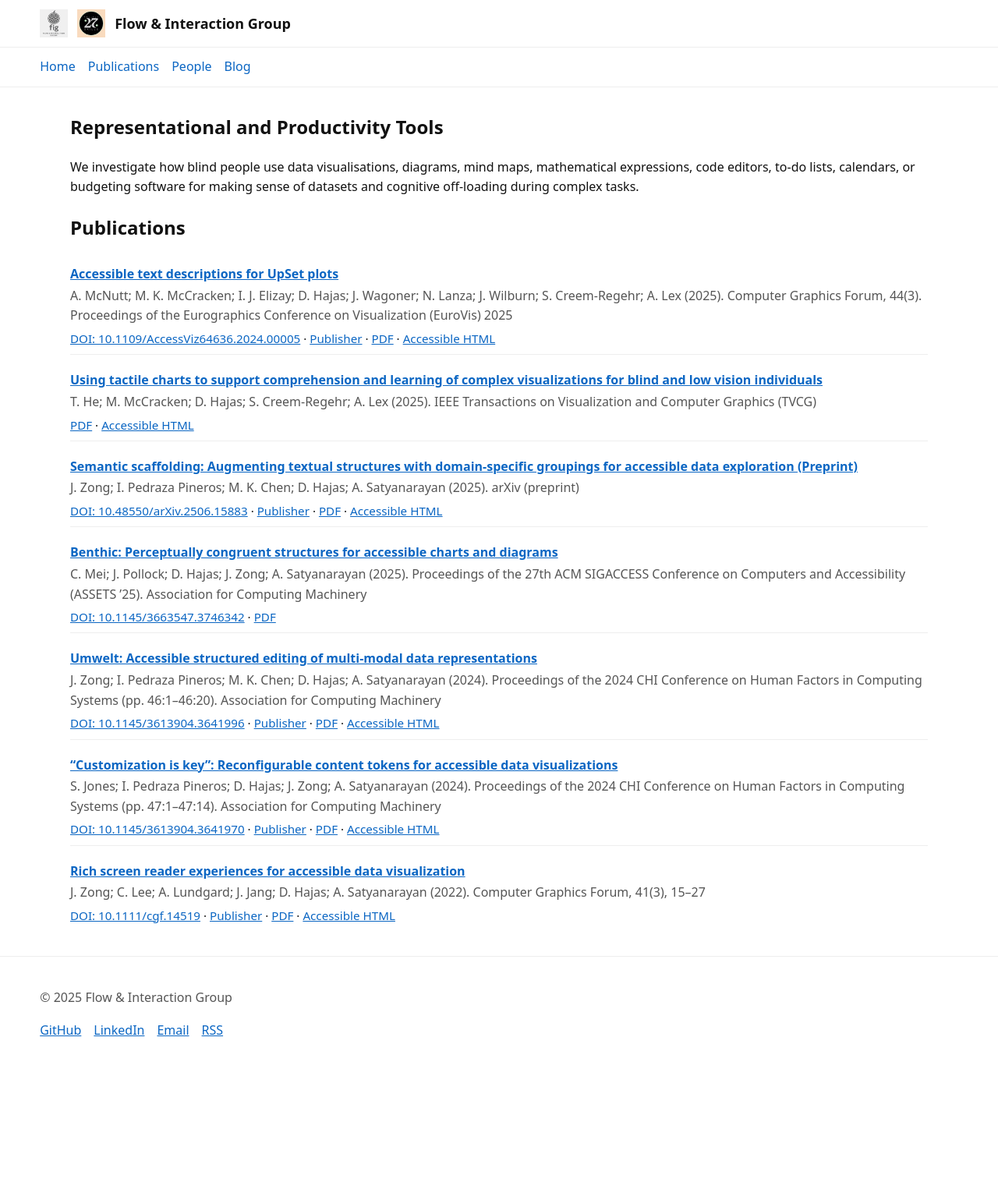
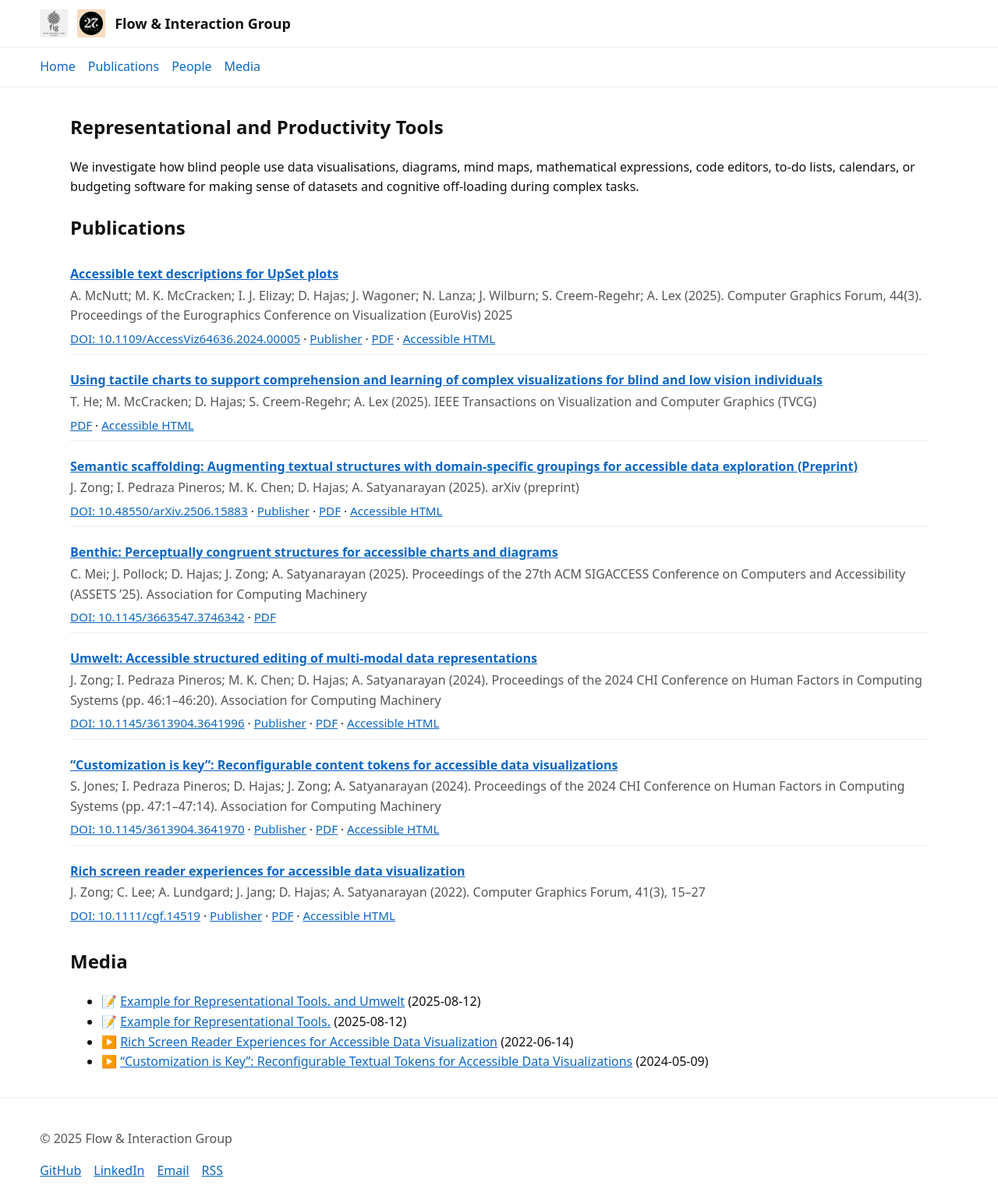
Before and after one commit to dh256git/website, a Jekyll site: the page built from _themes/representational-productivity-tools.md, in a window 1280 px wide. Shown: the whole page at 78% size. Built offline with Jekyll 4.4.1, drawn with Linux system fonts in a browser that asks for light colours; before the commit the page ends 1358 px from its top, so only the background shows below that.

Commit message:
Added a bunch of media related code and example items to test it out.

```diff
--- a/_config.yml
+++ b/_config.yml
@@ -19,6 +19,12 @@ collections:
   projects:
     output: true
     permalink: /projects/:slug/
+  podcasts:
+    output: true
+    permalink: /media/podcasts/:slug/
+  videos:
+    output: true
+    permalink: /media/videos/:slug/
 
 defaults:
   - scope: { path: "", type: "posts" }
@@ -28,6 +34,10 @@ defaults:
   - scope: { path: "", type: "publications" }
     values: { layout: publication }
   - scope: { path: "" }
+    values: { layout: default }
+  - scope: { path: "", type: "podcasts" }
+    values: { layout: default }
+  - scope: { path: "", type: "videos" }
     values: { layout: default }
 
 plugins:
@@ -43,3 +53,4 @@ exclude:
   - README.md
   - Gemfile
   - Gemfile.lock
+excerpt_separator: "<!--more-->"
--- a/_data/navigation.yml
+++ b/_data/navigation.yml
@@ -4,5 +4,5 @@
   url: /publications/
 - title: People
   url: /people/
-- title: Blog
-  url: /blog/
+- title: Media
+  url: /media/
--- a/_layouts/theme.html
+++ b/_layouts/theme.html
@@ -59,7 +59,8 @@ layout: default
   </section>
   {% endif %}
 
-  {%- comment -%} Posts & media linked by tag {%- endcomment -%}
+{% assign theme_key = page.slug | default: page.title | slugify %}
+
 {% assign related_posts = "" | split: "" %}
 {% for post in site.posts %}
   {% assign tagbag = post.tags | default: empty | join: " " | slugify %}
@@ -67,17 +68,37 @@ layout: default
     {% assign related_posts = related_posts | push: post %}
   {% endif %}
 {% endfor %}
-  {% if related_posts.size > 0 %}
+
+{% assign related_podcasts = "" | split: "" %}
+{% for p in site.podcasts %}
+  {% assign tagbag = p.tags | default: empty | join: " " | slugify %}
+  {% if tagbag contains theme_key %}
+    {% assign related_podcasts = related_podcasts | push: p %}
+  {% endif %}
+{% endfor %}
+
+{% assign related_videos = "" | split: "" %}
+{% for v in site.videos %}
+  {% assign tagbag = v.tags | default: empty | join: " " | slugify %}
+  {% if tagbag contains theme_key %}
+    {% assign related_videos = related_videos | push: v %}
+  {% endif %}
+{% endfor %}
+
+{% assign any_media = related_posts.size | plus: related_podcasts.size | plus: related_videos.size %}
+{% if any_media > 0 %}
 <section aria-labelledby="media-h">
   <h2 id="media-h">Media</h2>
   <ul>
     {% for post in related_posts %}
-        <li>
-          <a href="{{ post.url | relative_url }}">{{ post.title }}</a>
-          <time datetime="{{ post.date | date_to_xmlschema }}">({{ post.date | date: "%Y-%m-%d" }})</time>
-        </li>
+      <li>📝 <a href="{{ post.url | relative_url }}">{{ post.title }}</a> <time datetime="{{ post.date | date_to_xmlschema }}">({{ post.date | date: "%Y-%m-%d" }})</time></li>
+    {% endfor %}
+    {% for p in related_podcasts %}
+      <li>🎧 <a href="{{ p.url | relative_url }}">{{ p.title }}</a> <time datetime="{{ p.date | date_to_xmlschema }}">({{ p.date | date: "%Y-%m-%d" }})</time></li>
+    {% endfor %}
+    {% for v in related_videos %}
+      <li>▶️ <a href="{{ v.url | relative_url }}">{{ v.title }}</a> <time datetime="{{ v.date | date_to_xmlschema }}">({{ v.date | date: "%Y-%m-%d" }})</time></li>
     {% endfor %}
   </ul>
 </section>
 {% endif %}
-</article>
--- /dev/null
+++ b/_posts/2025-08-12-example-post-1.md
@@ -0,0 +1,6 @@
+---
+title: Example for Representational Tools.
+tags: [representational-productivity-tools]
+---
+
+We’ve launched the Flow & Interaction Group website.
--- /dev/null
+++ b/_posts/2025-08-12-example-post-2.md
@@ -0,0 +1,7 @@
+---
+title: Example for Representational Tools. and Umwelt
+tags: [representational-productivity-tools]
+related_publications: [umwelt-chi-2024]
+---
+
+We’ve launched the Flow & Interaction Group website.
--- /dev/null
+++ b/_videos/Customisation-is-Key.md
@@ -0,0 +1,9 @@
+---
+title: "“Customization is Key”: Reconfigurable Textual Tokens for Accessible Data Visualizations"
+date: 2024-05-09
+youtube_id: 069WB8f90r0
+youtube_title: "CHI 2024 Talk: “Customization is Key”: Reconfigurable Textual Tokens for Accessible Data Visualizations"
+tags: [representational-productivity-tools]
+related_publications: [customization-is-key-chi-2024]
+summary: This pre-recorded conference talk introduces how reconfigurable text-to-speech description tokens enable screen reader users to customise their reading experience during data exploration. .
+---
--- /dev/null
+++ b/_videos/Rich-Screen-Reader-Experiences-for-Accessible-Data-Visualization.md
@@ -0,0 +1,9 @@
+---
+title: Rich Screen Reader Experiences for Accessible Data Visualization
+date: 2022-06-14
+youtube_id: oc4GQNM7tUw
+youtube_title: "EuroVis 2022 Talk: Rich Screen Reader Experiences for Accessible Data Visualization"
+tags: [representational-productivity-tools]
+related_publications: [rich-sr-experiences-cgf-2022]
+summary: This pre-recorded conference talk introduces the design space relevant to rich screen reader experiences, during the interaction with data visualisations embedded in web content.
+---
--- a/assets/css/main.scss
+++ b/assets/css/main.scss
@@ -23,6 +23,13 @@ a { color: var(--link); }
 }
 .skip-link:focus {
   left: 0; top: 0; background: #fff; border: 2px solid var(--accent); padding: .5rem 1rem; z-index: 1000;
+}
+
+/* Visually hidden (screen reader only) */
+.sr-only {
+  position: absolute; width: 1px; height: 1px;
+  padding: 0; margin: -1px; overflow: hidden;
+  clip: rect(0,0,0,0); white-space: nowrap; border: 0;
 }
 
 /* Header */
@@ -115,3 +122,66 @@ a { color: var(--link); }
   .person-photo { width: 72px; height: 72px; }
   /* no need to size the img explicitly here; it already fills the container */
 }
+
+/* Media lists */
+.media-list, .post-list { list-style: none; margin: 0; padding: 0; display: grid; gap: 1.25rem; }
+.media-item, .post-item { padding: 0 0 1.25rem; border-bottom: 1px solid #eee; }
+.media-item:last-child, .post-item:last-child { border-bottom: 0; }
+.media-title, .post-list .post-title { margin: 0 0 .25rem; font-size: 1.125rem; }
+.media-summary, .post-excerpt { margin: .5rem 0 0; color: var(--fg); }
+.post-meta { margin: 0; color: var(--muted); }
+
+/* Responsive embeds */
+.embed-16x9 { position: relative; width: 100%; aspect-ratio: 16 / 9; background: #000; }
+.embed-16x9 iframe { position: absolute; inset: 0; width: 100%; height: 100%; border: 0; }
+
+/* Audio */
+.audio-player { margin: 1rem 0; }
+.audio-player audio { width: 100%; display: block; }
+
+/* Tag pill (if not already) */
+.tag-badge { display: inline-block; padding: .125rem .5rem; border: 1px solid #e5e5e5; border-radius: 999px; font-size: .85rem; }
+
+/* Post layout */
+.post-header { margin-bottom: 1rem; }
+.post .post-title {            /* overrides list size if needed */
+  margin: 0 0 .25rem;
+  font-size: 1.75rem;
+  line-height: 1.2;
+}
+.post .post-meta { margin: 0; color: var(--muted); }
+
+.post-hero { margin: 1rem 0; }
+.post-hero img { width: 100%; height: auto; display: block; border-radius: 12px; }
+.post-hero figcaption { color: var(--muted); font-size: .9rem; }
+
+.post-content {
+  margin-top: 1rem;
+  /* Optional: slightly narrower measure for readability */
+  /* max-width: 70ch; */
+}
+.post-content img { max-width: 100%; height: auto; }
+.post-content figure { margin: 1rem 0; }
+.post-content h2 { margin-top: 1.5rem; margin-bottom: .5rem; }
+.post-content h3 { margin-top: 1.25rem; margin-bottom: .5rem; }
+.post-content p, .post-content ul, .post-content ol, .post-content blockquote, .post-content pre {
+  margin: .75rem 0;
+}
+.post-content blockquote {
+  padding-left: 1rem;
+  border-left: 3px solid #eee;
+  color: var(--muted);
+}
+
+/* Code (Rouge/Kramdown defaults-friendly) */
+.post-content code { background: #f6f8fa; padding: 0 .25em; border-radius: 4px; }
+.post-content pre {
+  background: #f6f8fa; padding: .75rem 1rem; overflow: auto; border-radius: 8px;
+}
+.post-content pre code { background: transparent; padding: 0; }
+
+/* Tags & post nav */
+.post-tags { margin-top: 1rem; }
+.post-nav { margin-top: 2rem; display: flex; justify-content: space-between; gap: 1rem; }
+.post-prev, .post-next { text-decoration: none; }
+.post-prev:hover, .post-prev:focus, .post-next:hover, .post-next:focus { text-decoration: underline; }
```
Also changed, not shown: _includes/audio.html (added, +21 -0 lines), _includes/youtube.html (added, +11 -0 lines), _layouts/media.html (added, +21 -0 lines), _layouts/post.html (added, +73 -0 lines), _layouts/publication.html (+45 -6 lines), _podcasts/Mid-Air-Haptic-Rendering.md (added, +10 -0 lines), _posts/2020-09-12-mid-air-haptic-rendering.md (added, +17 -0 lines), _videos/Mid-Air-Haptic-Rendering.md (added, +25 -0 lines), _videos/Umwelt-conference-talk.md (added, +9 -0 lines), blog/index.md (deleted, +0 -12 lines), media/index.html (added, +70 -0 lines), 1 other file. Lines whose indentation alone changed are shown as unchanged.
